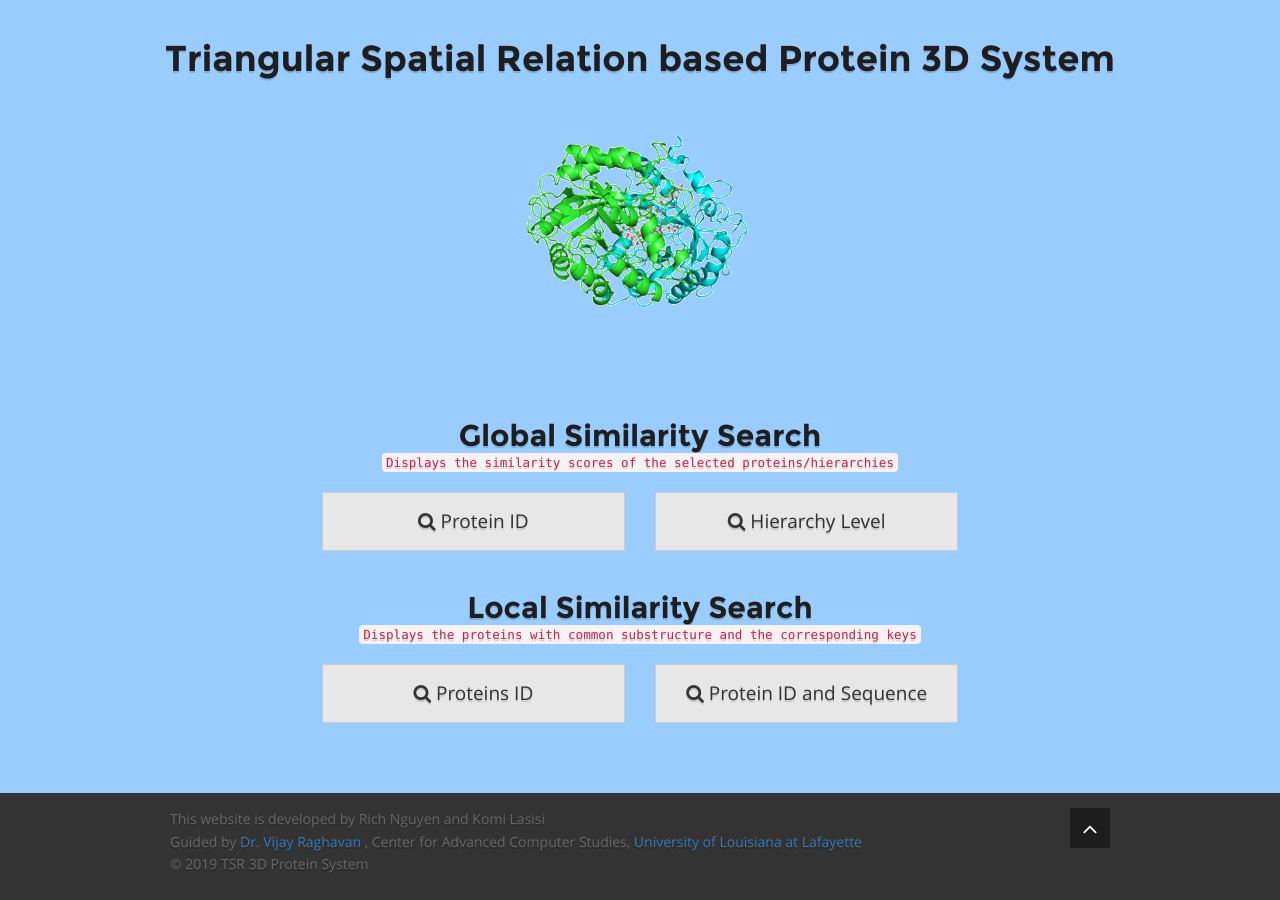
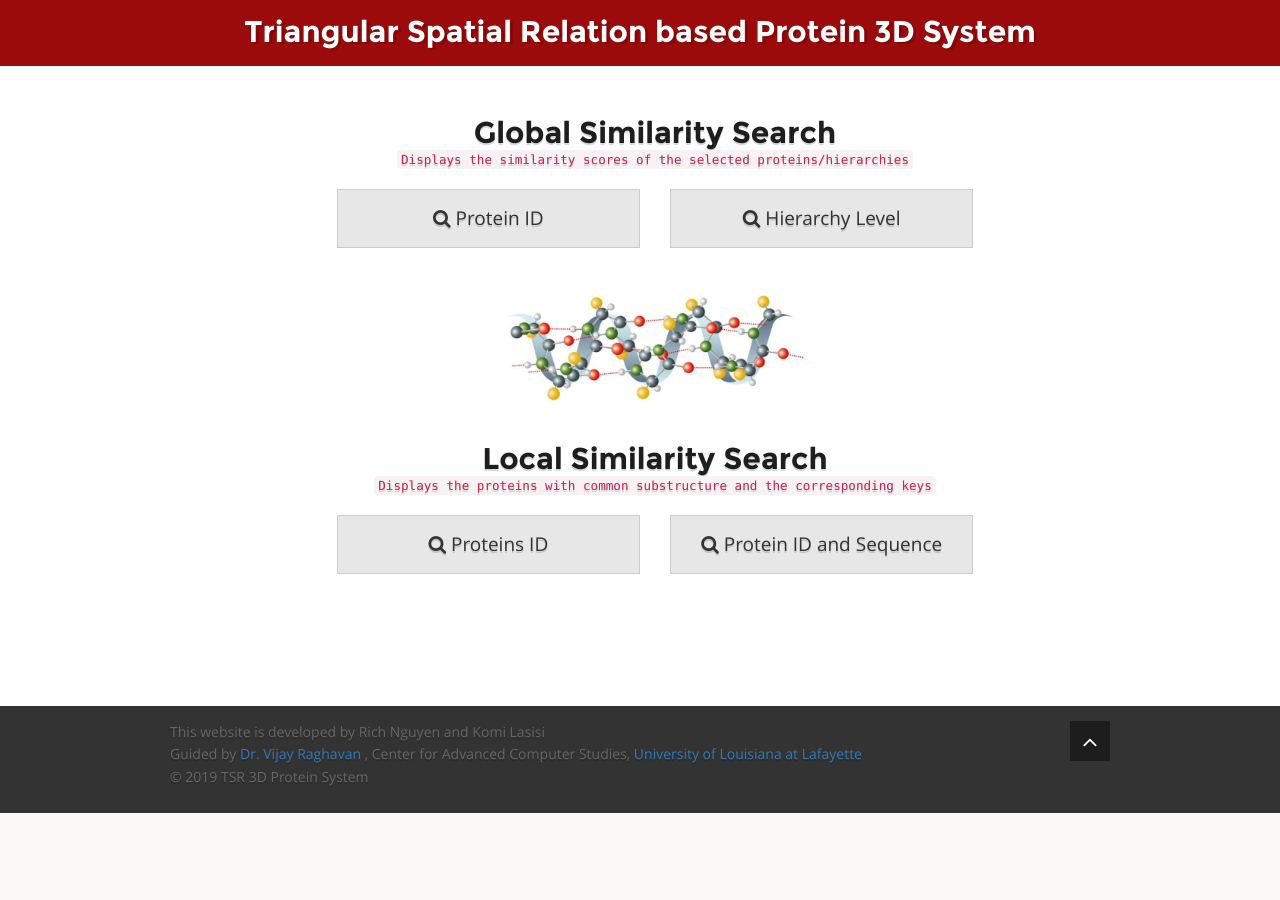
Before and after one commit to rnguyen-trieu/TSR3DSystem, a Django app: page / in a window 1280 px wide. Shown: the part 51-951 px from the top of the page. After the commit the page ends 864 px from the top, so only its background shows below. Run offline with Django 3.2, Linux system fonts and the light colour scheme; some libraries are stand-ins or nearby versions.

Commit message:
Styling Update

```diff
--- a/static/css/styles.css
+++ b/static/css/styles.css
@@ -1469,7 +1469,7 @@ body {
 
 /* Wrapper for page content to push down footer */
 #wrap {
-    min-height: 100%;
+    min-height: 80%;
     height: auto !important;
     height: 100%;
     /* Negative indent footer by its height */
@@ -1485,11 +1485,8 @@ body {
 
 
 #masthead {
-    margin-bottom:10px;
-    min-height:120px;
     color: #F8F0F0;
     background-color: #9B0B0B;
-    background-image:url('../img/pattern.png');
     text-shadow: 0 1px 0 rgba(0,0,0,.15);
 }
 #masthead .container {
@@ -1520,28 +1517,28 @@ body {
     background-color:#fff;
 }
 
-@media (min-width: 768px) {
-    #masthead h1 {
-        font-size: 100px;
-    }
-    #masthead h2 {
-        font-size: 60px;
-        color:#fff;
-    }
-}
-@media (min-width: 992px) {
-    #masthead .well {
-        position: absolute;
-        top: 20px;
-        right: 15px; /* 15px instead of 0 since box-sizing */
-        padding: 15px !important;
-        width: 330px !important;
-    }
-    #masthead h2 {
-        font-size: 65px;
-        color: #fff;
-    }
-}
+/*@media (min-width: 768px) {*/
+/*    #masthead h1 {*/
+        /*font-size: 100px;*/
+/*    }*/
+/*    #masthead h2 {*/
+        /*font-size: 60px;*/
+/*        color:#fff;*/
+/*    }*/
+/*}*/
+/*@media (min-width: 992px) {*/
+/*    #masthead .well {*/
+/*        position: absolute;*/
+/*        top: 20px;*/
+/*        right: 15px; !* 15px instead of 0 since box-sizing *!*/
+/*        padding: 15px !important;*/
+/*        width: 330px !important;*/
+/*    }*/
+/*    #masthead h2 {*/
+/*        font-size: 65px;*/
+/*        color: #fff;*/
+/*    }*/
+/*}*/
 
 .td-content {
     background-color: #f7f7f9;
--- a/static/js/custom.js
+++ b/static/js/custom.js
@@ -2,3 +2,15 @@
 // $(":button[type='submit']").click(function(){
 //     $('.preloader').toggle(); // set duration in brackets
 // });
+
+
+
+// select multiple validation
+function select_validation() {
+    if ($(":selected").length < 2) {
+        swal({text: "Select at least two proteins!", button: false});
+        return false;
+    } else {
+        return true;
+    }
+}
--- a/templates/base.html
+++ b/templates/base.html
@@ -12,7 +12,6 @@
   <link rel="shortcut icon" href="{% static 'img/favicon.ico' %}" />
   <title> {% block title %} {% endblock %}</title>
 
-  <link rel="stylesheet" href="https://cdnjs.cloudflare.com/ajax/libs/sweetalert/1.1.3/sweetalert.min.css">
   <link rel="stylesheet" href="https://maxcdn.bootstrapcdn.com/bootstrap/3.3.7/css/bootstrap.min.css" integrity="sha384-BVYiiSIFeK1dGmJRAkycuHAHRg32OmUcww7on3RYdg4Va+PmSTsz/K68vbdEjh4u" crossorigin="anonymous">
   <link rel="stylesheet" href="https://maxcdn.bootstrapcdn.com/font-awesome/4.7.0/css/font-awesome.min.css">
   <link type="text/css" href="{% static 'css/errors.css' %}" rel="stylesheet">
@@ -32,7 +31,7 @@
 </head>
 
 <body class="{% block body_class %}{% endblock %}" id="{% block body_id %}{% endblock %}" ng-controller="MainCtrl">
-  <div id="wrap">
+  <div class="container" id="wrap">
     {% block navbar %} {% include 'base_navbar.html' %} {% endblock %}
 
     {% block content %} {% endblock %}
@@ -60,7 +59,7 @@
       </div>
     </div>
   </footer>
-
+  <script src="https://unpkg.com/sweetalert/dist/sweetalert.min.js"></script><script src="https://cdn.jsdelivr.net/npm/promise-polyfill@8/dist/polyfill.js"></script>
   <script src="https://ajax.googleapis.com/ajax/libs/jquery/2.1.3/jquery.min.js" integrity="sha256-ivk71nXhz9nsyFDoYoGf2sbjrR9ddh+XDkCcfZxjvcM= sha512-7aMbXH03HUs6zO1R+pLyekF1FTF89Deq4JpHw6zIo2vbtaXnDw+/2C03Je30WFDd6MpSwg+aLW4Di46qzu488Q==" crossorigin="anonymous"></script>
   <script src="https://maxcdn.bootstrapcdn.com/bootstrap/3.3.7/js/bootstrap.min.js" integrity="sha384-Tc5IQib027qvyjSMfHjOMaLkfuWVxZxUPnCJA7l2mCWNIpG9mGCD8wGNIcPD7Txa" crossorigin="anonymous"></script>
   <script src="{%  static 'js/custom.js' %}"></script>
--- a/templates/compare/compare_by_pid_home.html
+++ b/templates/compare/compare_by_pid_home.html
@@ -11,7 +11,7 @@
 
 {% block content %}
 <br/><br/>
-<form name="displayform" method="POST" action="{% url 'compare_by_pid_result' %}">
+<form name="displayform" method="POST" action="{% url 'compare_by_pid_result' %}" onsubmit="return select_validation()">
     {% csrf_token %}
     <div class="row">
         <div class="col-md-6">
--- a/templates/home.html
+++ b/templates/home.html
@@ -3,15 +3,15 @@
 {% load i18n %}
 
 
-{% block title %}Welcome to TSR Protein Website{% endblock %}
+{% block header_title %}Triangular Spatial Relation based Protein 3D System{% endblock %}
 
 
 {% block header %}
 <style>
 body {
     color: #1e1e1e;
-    background: url('{ static 'images/pattern.png' %}');
-    background-color: #99CDFF;
+    {#background: url('{ static 'img/pattern.png' %}');#}
+    {#background-color: #99CDFF;#}
     text-shadow: 0 2px 0 rgba(0,0,0,.15);
 }
 </style>
@@ -21,15 +21,6 @@ body {
 {% block content %}
 
 <div class="container">
-    <br/><br/>
-    <h1 class="centered">Triangular Spatial Relation based Protein 3D System</h1>
-    <div class="row">
-        <div class="col-md-4"></div>
-        <div class="col-md-4">
-            <img src="{% static 'img/protein.gif' %}" >
-        </div> <!--col-md-4-->
-        <div class="col-md-4"></div>
-    </div> <!-- row -->
 
     <br/><br/>
 
@@ -65,7 +56,15 @@ body {
         <div class="col-md-2"></div>
     </div> <!---row-->
 
-    <br/><br/>
+    <br><br>
+    <div class="row">
+        <div class="col-md-4"></div>
+        <div class="col-md-4">
+            <img src="{% static 'img/protein.png' %}">
+        </div> <!--col-md-4-->
+        <div class="col-md-4"></div>
+    </div> <!-- row -->
+    <br><br>
 
     <h2 class="centered">Local Similarity Search</h2>
     <div class="centered">
@@ -100,10 +99,6 @@ body {
         <div class="col-md-2"></div>
     </div> <!-- row -->
 </div> <!-- container -->
-<div class="row">
-    <br/><br/>
-    <br/><br/>
-</div>
 <!-- end home -->
 {% endblock content %}
 
@@ -118,6 +113,5 @@ body {
     $(function() {
         $('[data-toggle="popover"]').popover()
     });
-    $('#masthead').remove();
 </script>
 {% endblock %}
--- a/templates/search/search_by_pid_result.html
+++ b/templates/search/search_by_pid_result.html
@@ -4,7 +4,6 @@
 {% block title %}Common Keys among the Proteins{% endblock title %}
 
 {% block header %}
-<link rel="stylesheet" href="https://cdn.datatables.net/1.10.16/css/dataTables.bootstrap.min.css">
 {% endblock %}
 
 {% block header_title %}
```
Also changed, not shown: static/img/protein.png (added), 1 other file.
